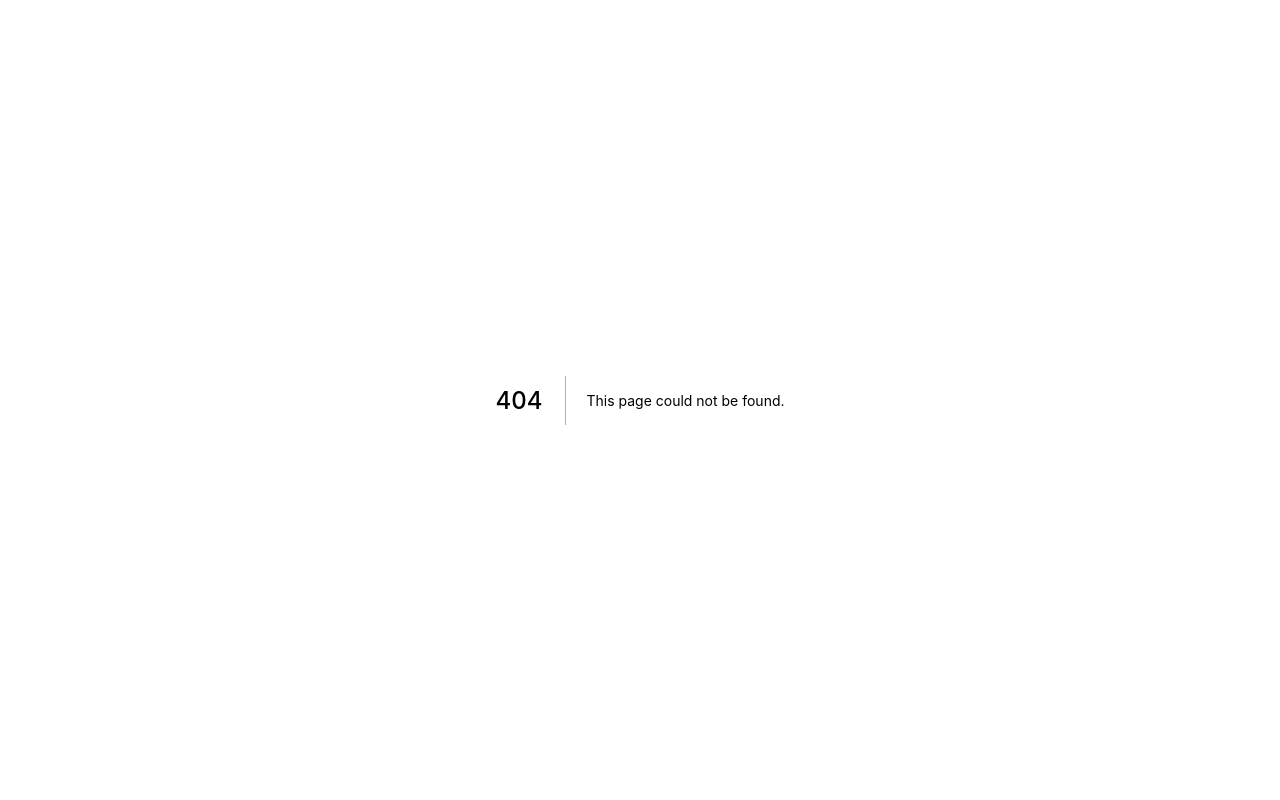
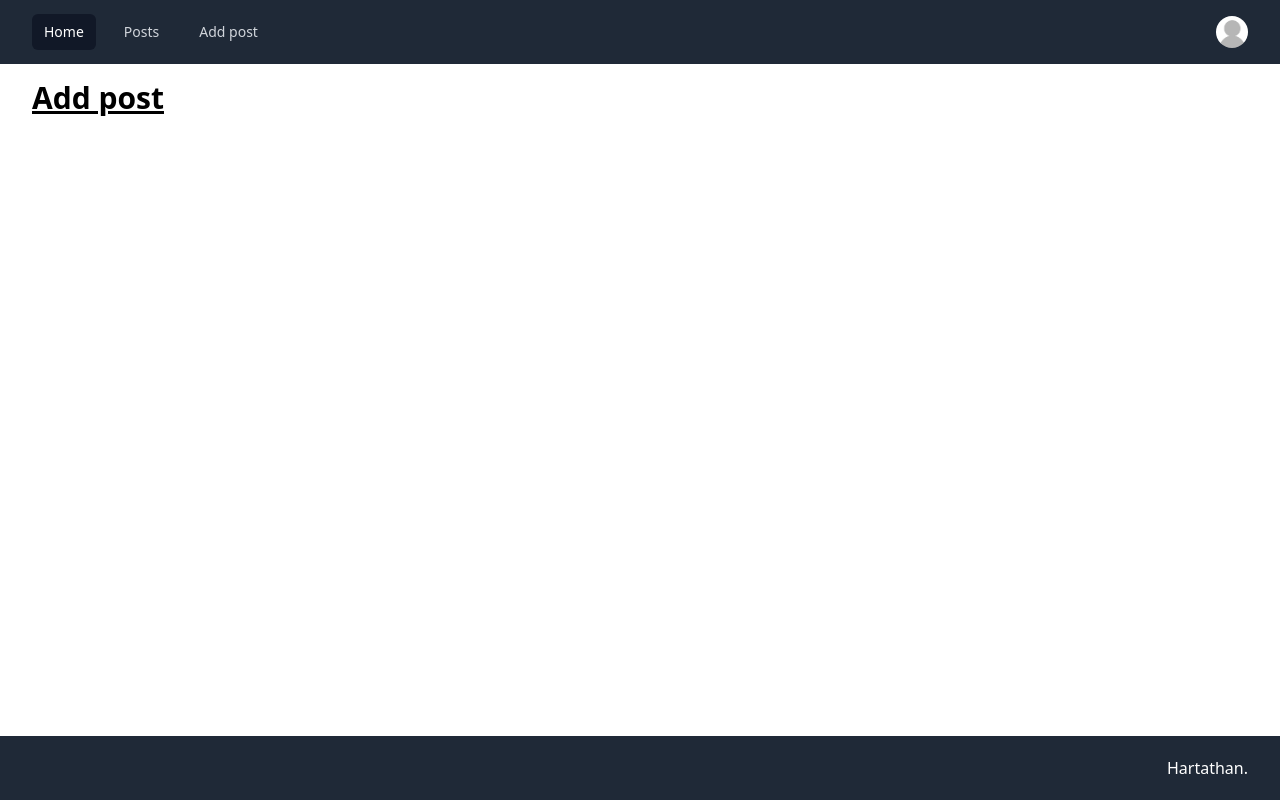
Before and after one commit to Hartaithan/next-posts, a Next.js app: page /posts/add in a window 1280 px wide. Before the commit this address had no page. Built offline with nearby package versions, Linux system fonts and the light colour scheme.

Commit message:
add basic routing

```diff
--- /dev/null
+++ b/pages/posts/[id].tsx
@@ -0,0 +1,18 @@
+import { NextPage } from "next";
+import { useRouter } from "next/router";
+import React from "react";
+import MainLayout from "../../layouts/MainLayout";
+
+const Post: NextPage = () => {
+  const router = useRouter();
+  const { id } = router.query;
+  console.log(router.query);
+
+  return (
+    <MainLayout>
+      <h1 className="text-3xl font-bold underline">Post + {id}</h1>
+    </MainLayout>
+  );
+};
+
+export default Post;
--- /dev/null
+++ b/pages/posts/add.tsx
@@ -0,0 +1,13 @@
+import { NextPage } from "next";
+import React from "react";
+import MainLayout from "../../layouts/MainLayout";
+
+const PostAdd: NextPage = () => {
+  return (
+    <MainLayout>
+      <h1 className="text-3xl font-bold underline">Add post</h1>
+    </MainLayout>
+  );
+};
+
+export default PostAdd;
--- /dev/null
+++ b/pages/posts/index.tsx
@@ -0,0 +1,13 @@
+import { NextPage } from "next";
+import React from "react";
+import MainLayout from "../../layouts/MainLayout";
+
+const Posts: NextPage = () => {
+  return (
+    <MainLayout>
+      <h1 className="text-3xl font-bold underline">Posts</h1>
+    </MainLayout>
+  );
+};
+
+export default Posts;
```
